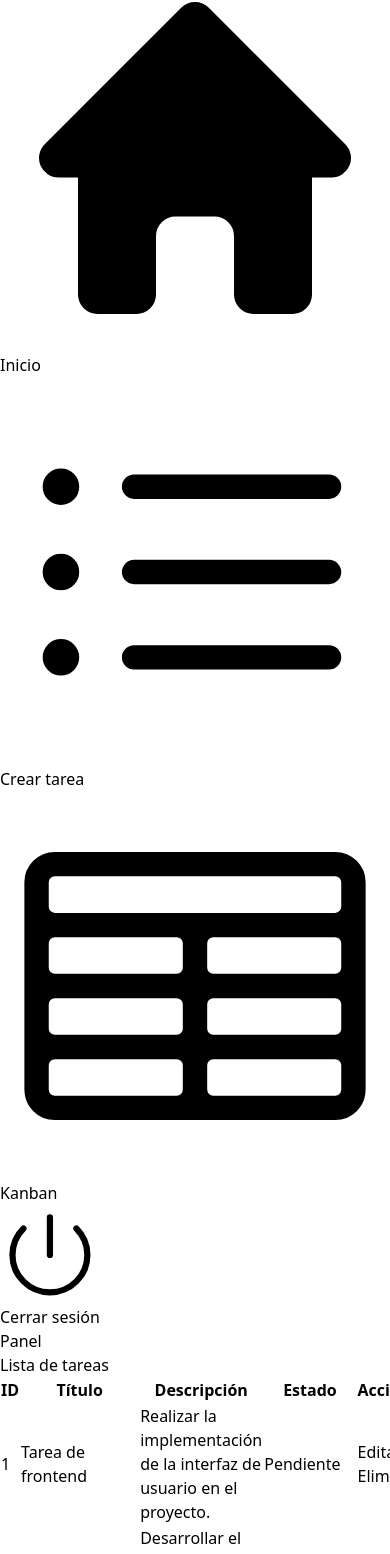
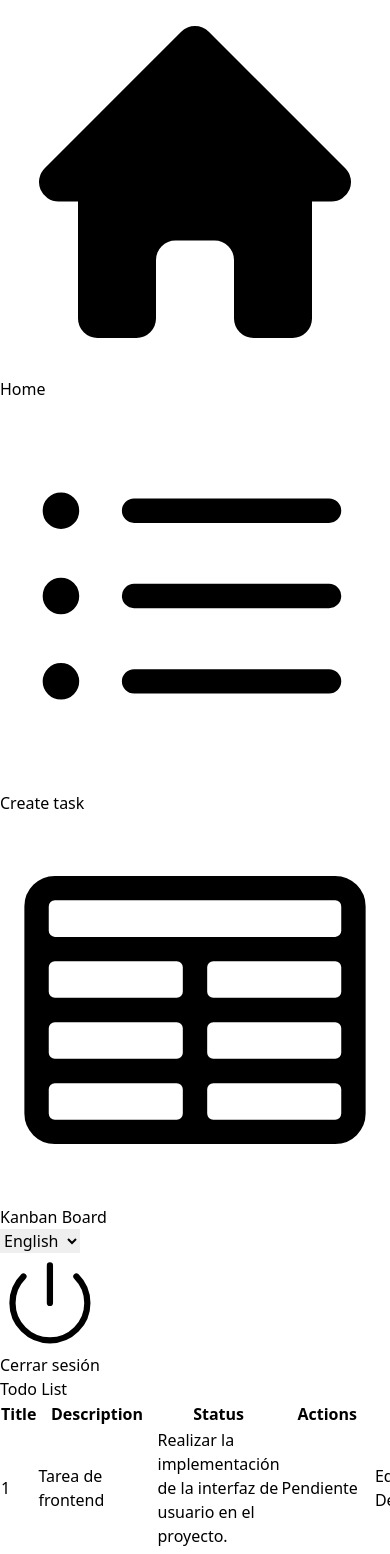
Before and after one commit to Guerre-Pablo-Agustin/todo-app, a Next.js app: page /panel in a window 390 px wide. Shown: the part 427-1981 px from the top of the page. Built offline with nearby package versions, Linux system fonts and the light colour scheme.

Commit message:
add traduccion en el sidenav y tabla de tareas

```diff
--- a/public/locales/en/common.json
+++ b/public/locales/en/common.json
@@ -1,9 +1,29 @@
 {
-    "login":{
-        "title": "Todo App",
-         "presentation": "Welcome to the task application. Please login to continue.",
-         "button": "Log in",
-         "labelEmail": "Email",
-         "labelPassword": "Password"
+  "login": {
+    "title": "Todo App",
+    "presentation": "Welcome to the task application. Please login to continue.",
+    "button": "Log in",
+    "labelEmail": "Email",
+    "labelPassword": "Password"
+  },
+
+  "panel": {
+    "sidevar": {
+      "title": "Todo App",
+      "home": "Home",
+      "create": "Create task",
+      "kanban": "Kanban Board",
+      "sesion": "Logout"
+    },
+
+    "table": {
+      "title": "Todo List",
+      "TodoTitle": "Title",
+      "TodoDescription": "Description",
+      "TodoStatus": "Status",
+      "TodoActions": "Actions",
+      "TodoDelete": "Delete",
+      "TodoEdit": "Edit"
     }
+  }
 }
--- a/public/locales/es/common.json
+++ b/public/locales/es/common.json
@@ -5,5 +5,28 @@
          "button": "Iniciar sesión",
          "labelEmail": "Correo",
          "labelPassword": "Contraseña"
+    },
+
+    "panel":{
+        "sidevar":{
+            "title": "Tareas",
+            "home": "Inicio",
+            "create": "Crear tarea",
+            "kanban": "Tablero Kanban",
+            "sesion": "Cerrar sesión"
+        },
+
+        "table":{
+            "title": "Lista de tareas",
+             "TodoTitle" : "Título",
+             "TodoDescription" : "Descripción",
+             "TodoStatus" : "Estado",
+             "TodoActions" : "Acciones",
+             "TodoDelete" : "Eliminar",
+             "TodoEdit" : "Editar"
+
+        }
     }
+
+
 }
--- a/src/app/panel/page.tsx
+++ b/src/app/panel/page.tsx
@@ -7,10 +7,6 @@ const page = () => {
   return (
     <div>
       <div>
-        <h1>Panel</h1>
-      </div>
-      <div>
-        <h2>Lista de tareas</h2>
           <TodoList />
       </div>
     </div>
--- a/src/components/Login/LoginForm.tsx
+++ b/src/components/Login/LoginForm.tsx
@@ -129,14 +129,14 @@ function LoginButton() {
     <button
       className={`${
         pending ? "bg-blue-300" : "bg-blue-500"
-      } flex items-center justify-center rounded-md py-2 mt-4 w-full`}
+      } flex items-center justify-center rounded-md py-2 mt-4 w-full text-white hover:bg-blue-400 shadow-md shadow-blue-500/50 transition-all duration-300 ease-in-out`}
       aria-disabled={pending}
       disabled={pending}
     >
         <Trans i18nKey="login.button">
                 Log in
               </Trans>
-      <ArrowRightIcon className="h-5 w-5 text-gray-50" />
+      <ArrowRightIcon className="h-5 w-5 text-gray-50 " />
     </button>
   );
 }
--- a/src/components/Panel/Sidenav/NavLinks.tsx
+++ b/src/components/Panel/Sidenav/NavLinks.tsx
@@ -1,26 +1,28 @@
 "use client";
 
-
+import i18n from "@/lib/i18n";
 import { useAppStore } from "@/store/appStore";
 import { HomeIcon } from "@heroicons/react/20/solid";
-import { ListBulletIcon, TableCellsIcon} from "@heroicons/react/24/outline";
+import { ListBulletIcon, TableCellsIcon } from "@heroicons/react/24/outline";
 import Link from "next/link";
 import { usePathname } from "next/navigation";
 import { useEffect } from "react";
 
-
 const Links = [
-  { name: "Inicio", href: "/panel", icon: HomeIcon },
-  { name: "Crear tarea", href: "/panel/create", icon: ListBulletIcon },
-  { name: "Kanban", href: "/panel/kanban", icon: TableCellsIcon },
+  { name: "panel.sidevar.home", href: "/panel", icon: HomeIcon },
+  { name: "panel.sidevar.create", href: "/panel/create", icon: ListBulletIcon },
+  { name: "panel.sidevar.kanban", href: "/panel/kanban", icon: TableCellsIcon },
 ];
 
-
-
 export default function NavLinks() {
-  const {user} = useAppStore();
+  const { user, language } = useAppStore();
   const pathName = usePathname();
 
+  useEffect(() => {
+    if (language) {
+      i18n.changeLanguage(language); // Cambiar idioma cuando el lenguaje se actualiza
+    }
+  }, [language]);
 
   useEffect(() => {
     console.log("user", user);
@@ -44,7 +46,7 @@ export default function NavLinks() {
             aria-label={link.name}
           >
             <LinkIcon className="w-6" />
-            <p className="hidden md:block">{link.name}</p>
+            <p className="hidden md:block">{i18n.t(link.name)}</p> {/* Traducción aquí */}
           </Link>
         );
       })}
--- a/src/components/Panel/Sidenav/Sidenav.tsx
+++ b/src/components/Panel/Sidenav/Sidenav.tsx
@@ -8,12 +8,22 @@ import { useRouter } from "next/navigation";
 import { GlobeAltIcon, PowerIcon } from "@heroicons/react/24/outline";
 import { useAppStore } from "@/store/appStore";
 import { useEffect } from "react";
+import Header from "@/components/Login/Header";
+import i18n from "@/lib/i18n";
+import { Trans } from "react-i18next";
 
 export default function SideNav() {
 
-const {user, loaduser , logout} = useAppStore();
+const {user, loaduser , logout, language} = useAppStore();
 
   const router = useRouter();
+
+  useEffect(() => {
+    if (language) {
+      i18n.changeLanguage(language);
+    }
+  }, [language]);
+
 
  useEffect(() => {
     loaduser();
@@ -33,12 +43,17 @@ const {user, loaduser , logout} = useAppStore();
   return (
     <div className="flex h-full flex-col px-3 py-4 md:px-2 ">
       <Link
-        className="mb-2 flex h-20 items-end justify-start rounded-md p-4 md:h-40 shadow-md shadow-gray-400 bg-blue-600"
+        className="mb-2 flex h-20 items-end justify-start rounded-md p-4 md:h-20 shadow-md shadow-gray-400 bg-blue-600"
         href="/panel"
       >
-        <div className="w-[70%]  ">
+        <div className="w-[70%] flex flex-row items-center justify-center">
 
         <GlobeAltIcon className="h-12 w-12 rotate-[15deg] text-white" />
+         <p className="hidden md:block text-white font-bold">
+        <Trans i18nKey="panel.sidevar.title">
+          Todo App
+        </Trans>
+          </p>
         </div>
       </Link>
       <div className="flex grow flex-row justify-between space-x-2 md:flex-col md:space-x-0 md:space-y-2">
@@ -46,7 +61,14 @@ const {user, loaduser , logout} = useAppStore();
         <div className="hidden h-auto w-full grow rounded-md bg-gray-50 md:block">
 
 
+
+
         </div>
+
+        <div>
+          <Header />
+        </div>
+
         {user && user.image ? (
           <div className="flex  p-3 md:p-2 md:px-3">
             <Image
--- a/src/components/Panel/TodoList/TodoList.tsx
+++ b/src/components/Panel/TodoList/TodoList.tsx
@@ -3,13 +3,20 @@ import { useAppStore } from "@/store/appStore";
 import Link from "next/link";
 import Swal from "sweetalert2";
 import { useEffect } from "react";
+import i18n from "@/lib/i18n";
+import { Trans } from "react-i18next";
 
 const TodoList = () => {
-  const { todo, deleteTodo, loadTodo } = useAppStore();
+  const { todo, deleteTodo, loadTodo, language } = useAppStore();
 
-  // Sincroniza los datos iniciales con el estado global
   useEffect(() => {
-    loadTodo(); // Sincroniza los datos desde localStorage al estado global
+    if (language) {
+      i18n.changeLanguage(language);
+    }
+  }, [language]);
+
+  useEffect(() => {
+    loadTodo();
   }, [loadTodo]);
 
   const getStatus = (status: string) => {
@@ -48,15 +55,25 @@ const TodoList = () => {
   };
 
   return (
-    <div>
+    <section>
+      <div className="text-2xl text-center font-bold mb-4">
+        <Trans i18nKey="panel.table.title">Lista de tareas</Trans>
+      </div>
       <table className="w-full table-auto">
         <thead className="text-gray-700 text-sm font-medium uppercase">
           <tr>
-            <th>ID</th>
-            <th>Título</th>
-            <th>Descripción</th>
-            <th>Estado</th>
-            <th>Acciones</th>
+            <th>
+              <Trans i18nKey="panel.table.TodoTitle">Título</Trans>
+            </th>
+            <th>
+              <Trans i18nKey="panel.table.TodoDescription">Descripción</Trans>
+            </th>
+            <th>
+              <Trans i18nKey="panel.table.TodoStatus">Estado</Trans>
+            </th>
+            <th>
+              <Trans i18nKey="panel.table.TodoActions">Acciones</Trans>
+            </th>
           </tr>
         </thead>
         <tbody className="divide-y divide-gray-300">
@@ -73,21 +90,21 @@ const TodoList = () => {
               <td className="text-sm text-center flex gap-2 mx-auto p-2">
                 <Link href={`/panel/edit/${t.id}`}>
                   <button className="bg-blue-500 hover:bg-blue-700 text-white font-bold py-2 px-4 rounded">
-                    Editar
+                    <Trans i18nKey="panel.table.TodoEdit">Editar</Trans>
                   </button>
                 </Link>
                 <button
                   onClick={() => handleDelete(t.id)}
                   className="bg-red-500 hover:bg-red-700 text-white font-bold py-2 px-4 rounded"
                 >
-                  Eliminar
+                  <Trans i18nKey="panel.table.TodoDelete">Eliminar</Trans>
                 </button>
               </td>
             </tr>
           ))}
         </tbody>
       </table>
-    </div>
+    </section>
   );
 };
 
--- a/src/mocks/data.ts
+++ b/src/mocks/data.ts
@@ -34,40 +34,43 @@ export const data: {
       title: "Tarea de frontend",
       description: "Realizar la implementación de la interfaz de usuario en el proyecto.",
       status: "Pendiente",
-      createdAt: "2024-11-10T10:00:00Z",
-      updatedAt: "2024-11-10T10:00:00Z",
+      createdAt: new Date("2024-11-09T10:00:00Z"),
+      updatedAt: new Date("2024-11-09T10:00:00Z"),
     },
     {
       id: 2,
       title: "Tarea de backend",
       description: "Desarrollar el endpoint para la autenticación de usuarios.",
       status: "En progreso",
-      createdAt: "2024-11-11T09:00:00Z",
-      updatedAt: "2024-11-11T09:00:00Z",
+      createdAt: new Date("2024-11-11T09:00:00Z"),
+      updatedAt: new Date("2024-11-11T09:00:00Z"),
     },
     {
       id: 3,
       title: "Revisión de código",
       description: "Revisar el código del pull request y realizar comentarios.",
       status: "Completada",
-      createdAt: "2024-11-09T14:30:00Z",
-      updatedAt: "2024-11-09T14:45:00Z",
+      createdAt: new Date("2024-11-09T14:30:00Z"),
+      updatedAt: new Date("2024-11-09T14:45:00Z"),
     },
     {
       id: 4,
       title: "Actualización de dependencias",
       description: "Actualizar las dependencias del proyecto y verificar que todo funcione correctamente.",
       status: "Pendiente",
-      createdAt: "2024-11-12T08:00:00Z",
-      updatedAt: "2024-11-12T08:00:00Z",
+      createdAt: new Date("2024-11-12T08:00:00Z"),
+      updatedAt:new Date("2024-11-12T08:00:00Z"),
     },
     {
       id: 5,
       title: "Escribir documentación",
       description: "Redactar la documentación del proyecto para la entrega final.",
       status: "En progreso",
-      createdAt: "2024-11-10T12:00:00Z",
-      updatedAt: "2024-11-10T12:00:00Z",
+      createdAt: new Date("2024-11-10T12:00:00Z"),
+      updatedAt: new Date("2024-11-10T12:00:00Z"),
     },
   ],
+
+
+
 };
```
